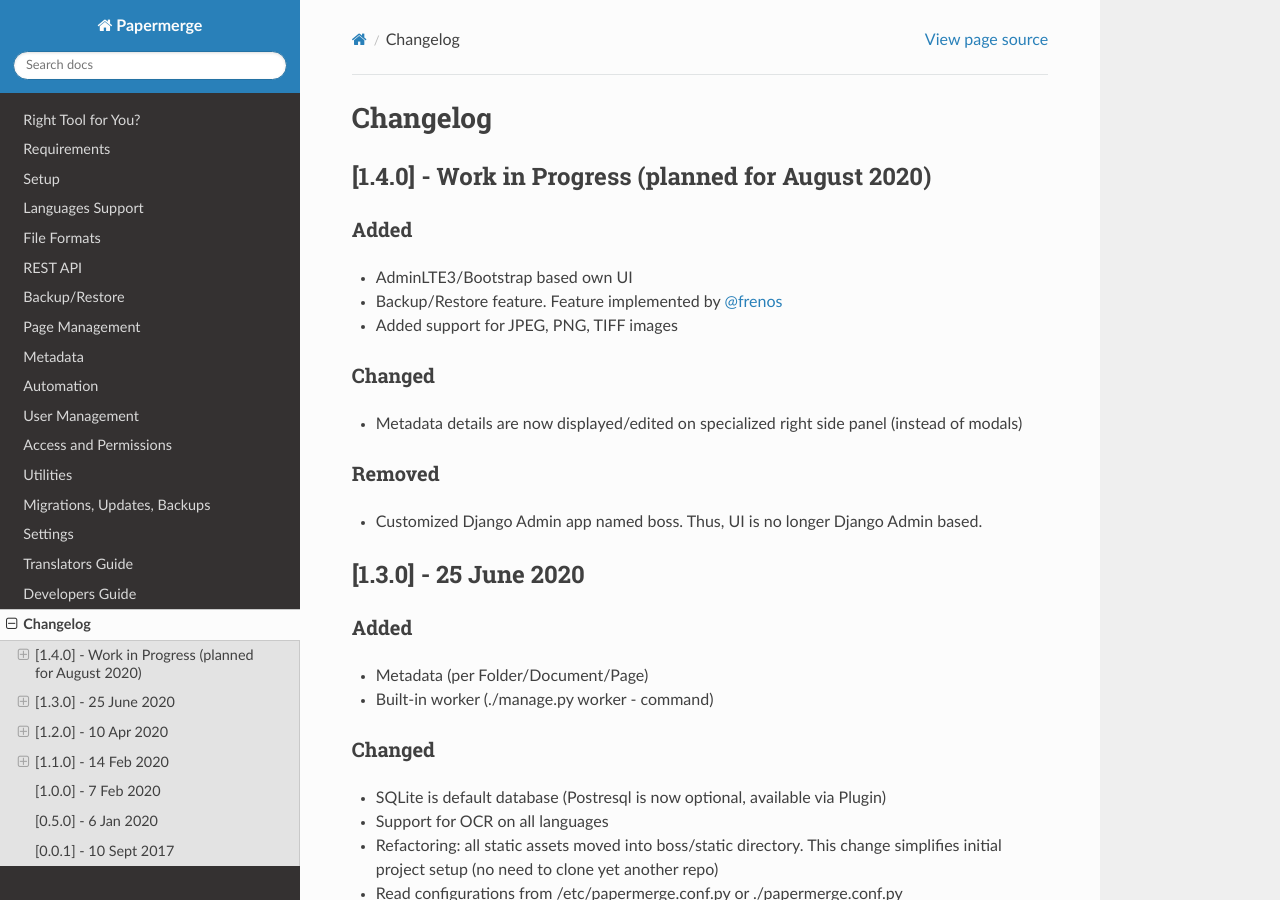
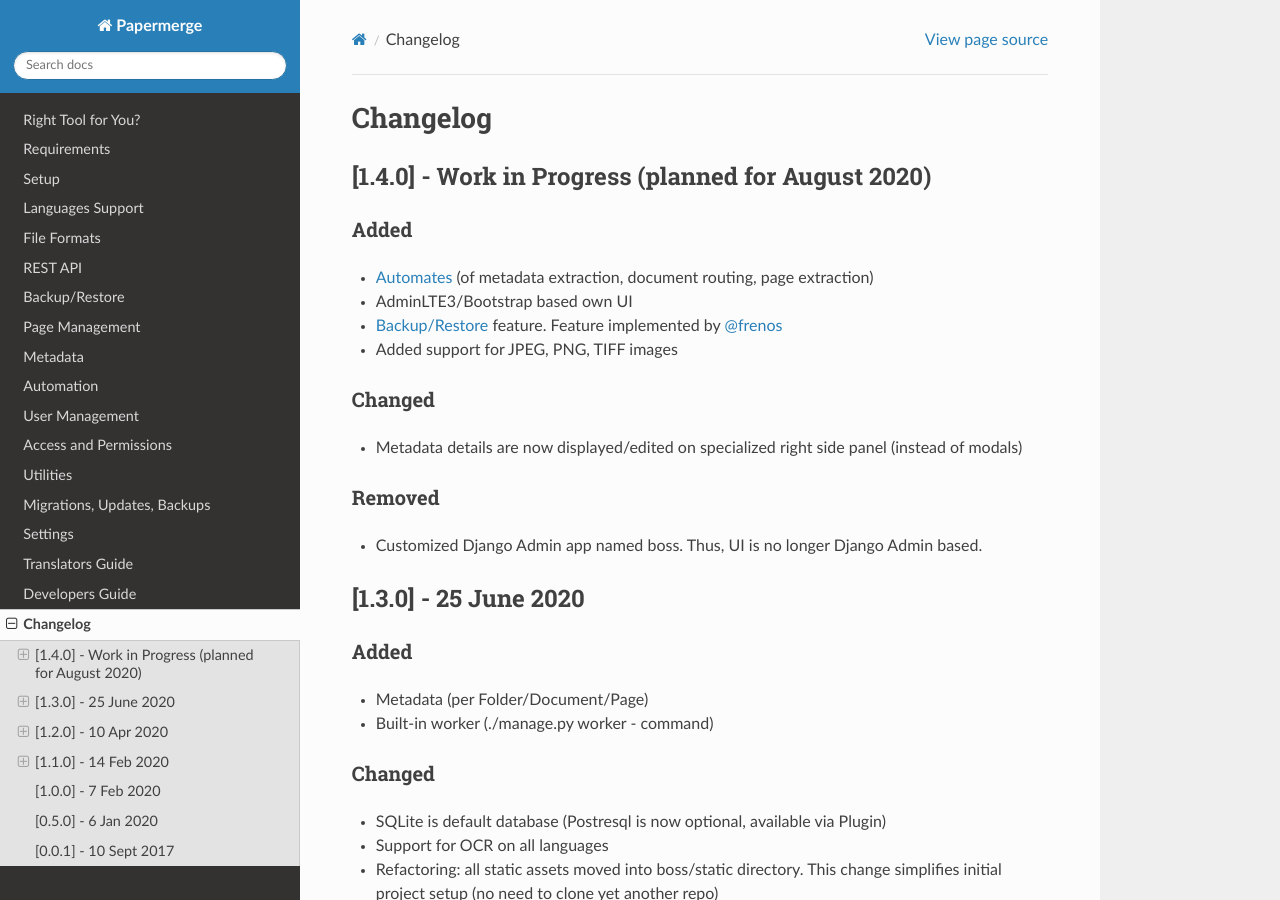
Before and after one commit to ciur/papermerge, a Sphinx documentation site: the page built from docs/source/changelog.rst, in a window 1280 px wide and 900 px high. Built offline with Sphinx 7.4.7 and the Read the Docs theme 2.0.0, drawn with Linux system fonts in a browser that asks for light colours.

Commit message:
update changelog

```diff
--- a/docs/source/automation.rst
+++ b/docs/source/automation.rst
@@ -1,3 +1,5 @@
+.. _automation:
+
 Automation
 ============
 
--- a/docs/source/changelog.rst
+++ b/docs/source/changelog.rst
@@ -2,13 +2,14 @@ Changelog
 ==========
 
 [1.4.0] - Work in Progress (planned for August 2020)
-################################################
+######################################################
 
 Added
 ~~~~~~~
 
+- :ref:`Automates <automation>` (of metadata extraction, document routing, page extraction)
 - AdminLTE3/Bootstrap based own UI
-- Backup/Restore feature. Feature implemented by `@frenos <https://github.com/frenos>`_
+- :ref:`Backup/Restore <backup_restore>` feature. Feature implemented by `@frenos <https://github.com/frenos>`_
 - Added support for JPEG, PNG, TIFF images
 
 Changed
```
